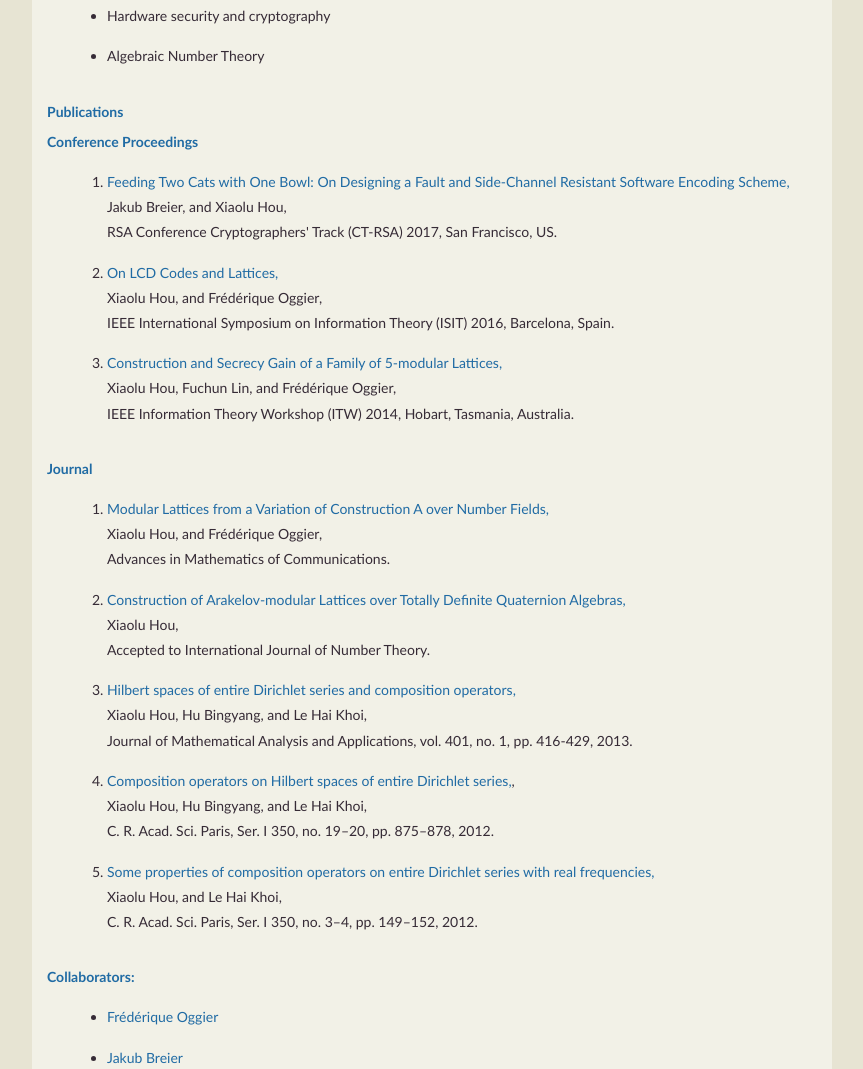
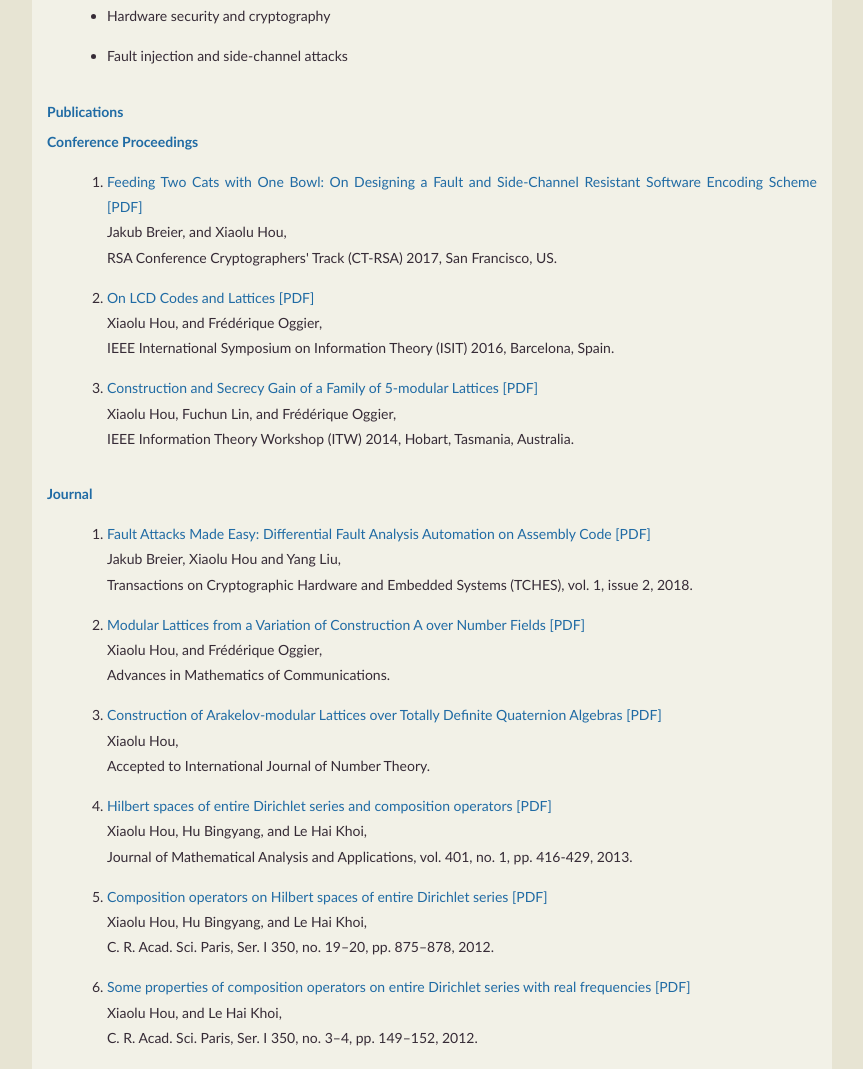
Before and after one commit to XIAOLUHOU/xiaoluhou.github.io, a plain HTML site: page index.html in a window 1280 px wide. Shown: the part 454-1523 px from the top of the page, without its empty margins (208-1071 px from the left). Drawn offline with nearby package versions, Linux system fonts and the light colour scheme.

Commit message:
Publication styles

```diff
--- a/index.html
+++ b/index.html
@@ -57,30 +57,24 @@
             <td style="width:350px;">
                <span style="vertical-align: middle; font-size: 180%; color: #206BA4"> Xiaolu Hou</span>
                <br>
-	       <!-- <br>
-               <a href="http://www.spms.ntu.edu.sg/mas/" style="color: black; text-decoration: none;">Division of Mathematical Sciences</a>
-               <br>
-               <a href="http://www.spms.ntu.edu.sg/" style="color: black; text-decoration: none;">School of Physical and Mathematical Sciences</a>
-               <br>
-	       <a href="http://www.ntu.edu.sg/Pages/home.aspx" style="color: black; text-decoration: none;">Nanyang Technological University</a> --!>
                <br>
                E-mail:&nbsp;houxiaolu.email at gmail.com<br>
-	       <!-- Tel:&nbsp;&nbsp;+65 6513 7449<br> --!>
                Office: &nbsp;CSL, SCSE, NTU<br>
                <a href="Xiaolu_CV.pdf" style="text-decoration: none;"> CV (pdf)</a>,
                    &nbsp;<a href="https://www.linkedin.com/pub/xiaolu-hou/44/44b/447" style="text-decoration: none;">LinkedIn</a>,&nbsp;
-                   <a href="https://www.researchgate.net/profile/Xiaolu_Hou3" style="text-decoration: none;">ResearchGate</a>
+                   <a href="https://dblp.uni-trier.de/pers/hd/h/Hou:Xiaolu" style="text-decoration: none;">dblp,</a>
+                   <a href="https://scholar.google.com.sg/citations?user=-u5TP78AAAAJ&hl=en&oi=ao" style=text-decoration: none;">Google Scholar</a>
             </td>
             </tr>
     </table>
         <p>
-        I am currently a research fellow in cybersecurity laboratory at Nanyang Technological University.
-        I work on hardware security, mostly on fault attacks.
+        I am currently a research fellow at Cybersecurity Laboratory at Nanyang Technological University.
+        I work on hardware security, mostly on fault attacks and side-channel attacks.
         </p>
         <p>
         I got my PhD degree in May 2017 from <a href="http://www.spms.ntu.edu.sg/mas/" style="color: black; text-decoration: none;">Division of Mathematical Sciences</a>, <a href="http://www.spms.ntu.edu.sg/" style="color: black; text-decoration: none;">School of Physical and Mathematical Sciences</a>, <a href="http://www.ntu.edu.sg/Pages/home.aspx" style="color: black; text-decoration: none;">Nanyang Technological University</a>.
         My PhD supervisor is Assoc. Prof. <a href="http://www1.spms.ntu.edu.sg/~frederique/" style="text-decoration: none;">Fr&eacute;d&eacute;rique Oggier</a>.
-        My thesis is available  <a href="Xiaolu_Thesis.pdf" style="text-decoration: none;"> here (pdf)</a>.
+        My thesis is available  <a href="Xiaolu_Thesis.pdf" style="text-decoration: none;"> here</a>.
         </p>
 
 <!-- Research Interests ------------------------------------------------------------------------------------------------------------------>
@@ -88,7 +82,7 @@
         <h4>Research Interests:</h4>
         <ul>
             <li> Hardware security and cryptography </li>
-            <li> Algebraic Number Theory </li>
+            <li> Fault injection and side-channel attacks </li>
         </ul>
 
 
@@ -102,10 +96,8 @@
         <ol>
 
 <!-- Conference Publication 3-->
- <li><span class="jqtooltip"
-        title="When it comes to side-channel countermeasures, software encoding schemes are becoming popular and provide a good level of security for generalpurpose microcontrollers. However, these schemes are not designed to be fault resistant, and this property is discussed very rarely. Therefore, implementers have to pile up two different countermeasures in order to protect the algorithm against these two popular classes of attacks. In our paper, we discuss the fault resistance properties of encoding schemes in general. We define theoretical bounds that clearly show the possibilities and limitations of encoding-based countermeasures, together with trade-offs between side-channel and fault resistance. Moreover, we simulate several codes with respect to most popular fault models, using a general-purpose microcontroller assembly implementation. Our algorithm shows how to implement fault resistance to an encoding scheme that currently has the best side-channel resistant capabilities. As a result, we are able to design a code by using automated methods, that can provide the optimal trade-off between side-channel and fault resistance.">
-	 <a href="http://eprint.iacr.org/2016/931.pdf">
-		 Feeding Two Cats with One Bowl: On Designing a Fault and Side-Channel Resistant Software Encoding Scheme,</a></span>
+ <li><font color="#206BA4">Feeding Two Cats with One Bowl: On Designing a Fault and Side-Channel Resistant Software Encoding Scheme</font>
+	 <a href="http://eprint.iacr.org/2016/931.pdf">[PDF]</a>
            <br>
             Jakub Breier, and Xiaolu Hou,
             <br>
@@ -113,10 +105,8 @@
             </li>
 
 <!-- Conference Publication 2-->
-            <li><span class="jqtooltip"
-        title="LCD (linear complimentary dual) codes are linear codes that trivially intersect their duals. We address the question of an equivalent concept for lattices. We observe basic properties of the intersection of a lattice with its dual, and consider the construction of lattices from LCD codes using Construction A. Lattices obtained from the intersection of a code with its dual via Construction A are further discussed.">
-	 <a href="http://ieeexplore.ieee.org/document/7541549/">
-		 On LCD Codes and Lattices,</a></span>
+            <li><font color="#206BA4">On LCD Codes and Lattices</font>
+	 <a href="http://ieeexplore.ieee.org/document/7541549/">[PDF]</a>
            <br>
             Xiaolu Hou, and Fr&eacute;d&eacute;rique Oggier,
             <br>
@@ -124,10 +114,8 @@
             </li>
 
 <!-- Conference Publication 1-->
-            <li><span class="jqtooltip"
-        title="The secrecy gain of a lattice is a lattice invariant used to characterize wiretap lattice codes for Gaussian channels. The secrecy gain has been classiﬁed for unimodular lattices up to dimension 23, and so far, a few sparse examples are known for l-modular lattices, with l = 2, 3. We propose some constructions of 5-modular lattices via the Construction A of lattices from linear codes, and study the secrecy gain of the resulting lattices.">
-	 <a href="http://ieeexplore.ieee.org/xpl/login.jsp?tp=&arnumber=6970804&url=http%3A%2F%2Fieeexplore.ieee.org%2Fiel7%2F6963754%2F6970773%2F06970804.pdf%3Farnumber%3D6970804">
-            Construction and Secrecy Gain of a Family of 5-modular Lattices,</a></span>
+            <li><font color="#206BA4">Construction and Secrecy Gain of a Family of 5-modular Lattices</font>
+	 <a href="http://ieeexplore.ieee.org/xpl/login.jsp?tp=&arnumber=6970804&url=http%3A%2F%2Fieeexplore.ieee.org%2Fiel7%2F6963754%2F6970773%2F06970804.pdf%3Farnumber%3D6970804">[PDF]</a>
            <br>
             Xiaolu Hou, Fuchun Lin, and Fr&eacute;d&eacute;rique Oggier,
             <br>
@@ -141,49 +129,46 @@
 
         <h4>Journal</h4>
         <ol>
+<!-- Journal Publication 6-->
+             <li><font color="#206BA4">Fault Attacks Made Easy: Differential Fault Analysis Automation on Assembly Code</font>
+     <a href="https://eprint.iacr.org/2017/829.pdf">[PDF]</a>
+           <br>
+            Jakub Breier, Xiaolu Hou and Yang Liu,
+            <br>
+             Transactions on Cryptographic Hardware and Embedded Systems (TCHES), vol. 1, issue 2, 2018.
+            </li>
 <!-- Journal Publication 5-->
-		 <li><span class="jqtooltip"
-        title="We consider a variation of Construction A of lattices from linear codes based on two classes of number fields, totally real and CM Galois number fields. We propose a generic construction with explicit generator and Gram matrices, then focus on modular and unimodular lattices, obtained in the particular cases of totally real, respectively, imaginary, quadratic fields. Our motivation comes from coding theory, thus some relevant properties of modular lattices, such as minimal norm, theta series, kissing number and secrecy gain are analyzed. Interesting lattices are exhibited. (Click for PDF)">
-             <a href="https://arxiv.org/pdf/1604.01583.pdf">
-           Modular Lattices from a Variation of Construction A over Number Fields,</a></span>
+		 <li><font color="#206BA4">Modular Lattices from a Variation of Construction A over Number Fields</font>
+             <a href="https://arxiv.org/pdf/1604.01583.pdf">[PDF]</a>
            <br>
 	   Xiaolu Hou, and Fr&eacute;d&eacute;rique Oggier, <br>
 	   Advances in Mathematics of Communications.<br>
             </li>
 
 <!-- Journal Publication 4-->
-            <li><span class="jqtooltip"
-        title="We study ideal lattices constructed from totally definite quaternion algebras over totally real number fields, and generalize the definition of Arakelov- modular lattices over number fields proposed in by Bayer-Fluckiger and Suarez in 2005. In particular, we prove for the case where the totally real number field is Q, that for l a prime integer, there always exists a totally definite quaternion over Q from which an Arakelov-modular lattice of level l can be constructed. (Click for PDF)">
-             <a href="https://arxiv.org/pdf/1604.02875v3.pdf">
-            Construction of Arakelov-modular Lattices over Totally Definite Quaternion Algebras,</a></span>
+            <li><font color="#206BA4">Construction of Arakelov-modular Lattices over Totally Definite Quaternion Algebras</font>
+             <a href="https://arxiv.org/pdf/1604.02875v3.pdf">[PDF]</a>
            <br>
 	   Xiaolu Hou,<br>
 	    Accepted to International Journal of Number Theory.<br></li>
 <!-- Journal Publication 3-->
-            <li><span class="jqtooltip"
-            title="The aim of this paper is to introduce Hilbert spaces of entire Dirichlet series with real frequencies and consider composition operators on these spaces. We establish necessary and sufficient conditions for such series to have Ritt order zero, as well as to have finite logarithmic orders. This allows us to apply the Polya theorem on composition of entire functions to consideration of composition operators on the Hilbert spaces of entire Dirichlet series. In particular, criteria for action, boundedness, compactness and compact difference of such operators are obtained. (Click for PDF)">
-	    <a href="http://www.sciencedirect.com/science/article/pii/S0022247X12010189">
-            Hilbert spaces of entire Dirichlet series and composition operators,</a></span>
+            <li><font color="#206BA4">Hilbert spaces of entire Dirichlet series and composition operators</font>
+	    <a href="http://www.sciencedirect.com/science/article/pii/S0022247X12010189">[PDF]</a>
          <br>
           Xiaolu Hou, Hu Bingyang, and Le Hai Khoi,<br>
           Journal of Mathematical Analysis and Applications, vol. 401, no. 1, pp. 416-429, 2013.<br></li>
 
 <!-- Journal Publication 2-->
-            <li><span class="jqtooltip"
-            title="In this Note, we introduce Hilbert spaces of entire Dirichlet series (with real frequencies) and consider composition operators on these spaces. We establish necessary and sufficient
-conditions for such series to have Ritt order zero, as well as a finite logarithmic order. Criteria for action, boundedness, compactness and compact difference of such operators are obtained.">
-            <a href="http://www.sciencedirect.com/science/article/pii/S1631073X12002853"> Composition operators on Hilbert spaces of entire Dirichlet series,</a></span>,
+            <li>
+            <font color="#206BA4">Composition operators on Hilbert spaces of entire Dirichlet series</font>
+            <a href="http://www.sciencedirect.com/science/article/pii/S1631073X12002853">[PDF]</a>
             <br>
             Xiaolu Hou, Hu Bingyang, and Le Hai Khoi,<br>
             C. R. Acad. Sci. Paris, Ser. I 350, no. 19–20, pp. 875–878, 2012.
             </li>
 <!-- Journal Publication 1-->
-                <li><span class="jqtooltip"
-            title="In this Note we consider some problems for composition operators on a class of entire
-Dirichlet series with real frequencies in the complex plane whose Ritt order is zero and
-logarithmic orders are finite. Criteria for action and boundedness of such operators are given.">
-            <a href="http://www.sciencedirect.com/science/article/pii/S1631073X12000349">
-            Some properties of composition operators on entire Dirichlet series with real frequencies,</a></span>
+                <li>
+            <font color="#206BA4">Some properties of composition operators on entire Dirichlet series with real frequencies</font> <a href="http://www.sciencedirect.com/science/article/pii/S1631073X12000349">[PDF]</a>
             <br>
              Xiaolu Hou, and Le Hai Khoi,<br>
             C. R. Acad. Sci. Paris, Ser. I 350, no. 3–4, pp. 149–152, 2012.</li>
@@ -202,12 +187,13 @@ logarithmic orders are finite. Criteria for action and boundedness of such opera
            <li> <a href="http://www1.spms.ntu.edu.sg/~frederique/">Fr&eacute;d&eacute;rique Oggier</a></li>
            <li> <a href="http://jbreier.com/index.html">Jakub Breier</a></li>
            <li> <a href="http://research.ntu.edu.sg/expertise/academicprofile/Pages/StaffProfile.aspx?ST_EMAILID=LHKHOI">Le Hai Khoi</a></li>
+           <li><a href="http://www.ntu.edu.sg/home/yangliu/">Yang Liu</a></li>
         </ul>
 
 </div> <!-- end of bodycontent -->
 
 <div id="foot">
-        <!-- DATE --> Copyright &copy; 2017 - All Rights Reserved - Xiaolu Hou
+        <!-- DATE --> Copyright &copy; 2018 - All Rights Reserved - Xiaolu Hou
 </div>
 
 </body>
--- a/style_common.css
+++ b/style_common.css
@@ -11,6 +11,10 @@ body {
                  "Sans Serif", "Sans", "Serif";
     font-size: 87.5%;
     line-height: 180%;
+}
+
+div#blue {
+    color: #206BA4;
 }
 
 div#foot {
```
Also changed, not shown: 1 other file.
